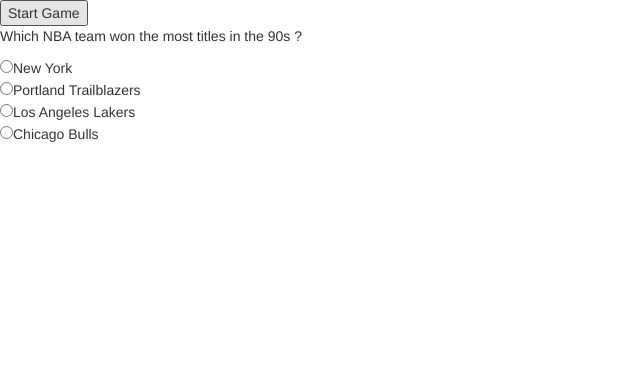
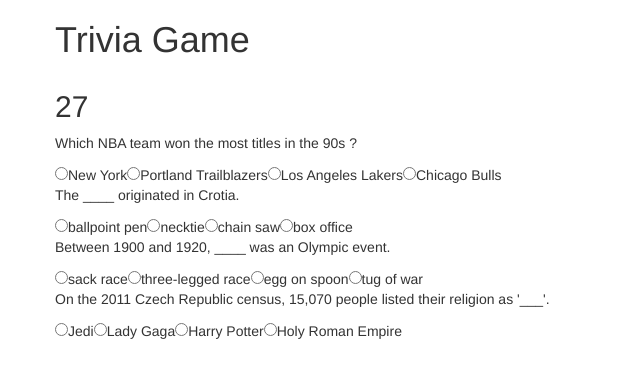
Before and after one commit to Cants820/TriviaGame, a plain HTML site: page index.html in a window 1280 px wide. Both pictures are taken after a click on the button "Start Game". Shown: the whole page, without its empty margins (0-640 px from the left). Drawn offline with nearby package versions, Linux system fonts and the light colour scheme.

Commit message:
radio buttons not working

```diff
--- a/assets/javascript/app.js
+++ b/assets/javascript/app.js
@@ -44,7 +44,7 @@
 var questionAnswer = {
             allQuestions: {
                question1:[["Which NBA team won the most titles in the 90s ?"],["New York","Portland Trailblazers","Los Angeles Lakers","Chicago Bulls"], ["Chicago Bulls"]],
-               question2:[["The ____ originated in Crotia.","ballpoint pen"], ["necktie","chain saw", "box office"], ["necktie"]],
+               question2:[["The ____ originated in Crotia."],["ballpoint pen","necktie","chain saw", "box office"], ["necktie"]],
                question3:[["Between 1900 and 1920, ____ was an Olympic event."], ["sack race", "three-legged race", "egg on spoon", "tug of war"] ,["tug of war"]],
                question4:[["On the 2011 Czech Republic census, 15,070 people listed their religion as '___'."],["Jedi", "Lady Gaga", "Harry Potter", "Holy Roman Empire"],["Jedi"]]
             }
@@ -57,11 +57,20 @@
   for (var i = 0; i < questionKeys.length; i++){
     //questions pulls out all the first index inside obj.
     var question = questionAnswer[questionKeys[i]][0];
-    console.log("question list " + question);
+    //console.log("question list " + question);
     var solutionChoices = questionAnswer[questionKeys[i]][1];
+    //console.log(solutionChoices);
+
+    // var htmlQuestion = $('<p>');
+    // htmlQuestion.attr("id", question);
+    // // htmlQuestion.text(question);
+    // htmlQuestion.append(question);
     var html = "<div id= question" + i + "/>";
-     html += "<p>" + question + "</p>";
-     console.log(question);
+    html += "<p>" + question + "</p>";
+
+
+
+    console.log(question);
      //console.log(html);
     //console.log("questions " + html);
 
@@ -73,23 +82,51 @@
     // //create your radio butons with each value/possible as
     // //console.log("solutionChoices " + solutionChoices);
     // }
-    for (var i = 0; i < solutionChoices.length ; i++) {
-      html += "<div id= choices"+i +"/>"
-      html += "<input type=radio value=" + solutionChoices[i] + ">" + solutionChoices[i] + " </input>";
-      console.log("multiple choices" + solutionChoices);
+    for (var j = 0; j < solutionChoices.length ; j++) {
+      //html += "<div id= choices"+j +"/>"
+
+      //'id=' + solutionChoices[j];
+
+      html += "<input type=radio" + " value='"+ solutionChoices[j]  + "' data-choices='"  + solutionChoices[j]  + "'name='group";
+      html += i + "'/>"
+      html += solutionChoices[j];
+
+
+
+
+    //console.log("multiple choices" + solutionChoices);
+    //when radio button is clicked
+    $("#questions").on("click", function() {
+    //capturing right button clicks
+    // var userAnswer = $(this).attr("value",i);
+
+
+    userAnswer = $('data-choices').val();
+
+    console.log("this is row being selected" + userAnswer);
+
+  });
+
+
+
     }
 
 
+
+
+  //sends string to renderQuestion
+  renderQuestion(html);
+
   }
-    //sends string to renderQuestion
-    renderQuestion(html);
+
 }   //nested for loop on var questions, array of 5
     //for each one create <input type="radio" value="question[i]"
 
-function renderQuestion(htmlQuestion) {
+function renderQuestion(html) {
   //grab a hold of the questions div and append the new htmlQuestion
   //$("#questions").append(htmlQuestion);
-   $("#questions").append(htmlQuestion);
+   $("#questions").append(html);
+
 }
 
 
@@ -98,18 +135,18 @@
 $("#start-game").on("click",function(){
 
 //once start game has been pressed timer decrements
-//run();
+$("#start-game").hide();
+
 generateQuestions(questionAnswer.allQuestions);
-
-
-
+run();
 
 
 });
 
+
 // #Once Play button is clicked user has 30 secs to answer all the questions.
 function run() {
-
+  decrementTimer();
   var intervalId = setInterval(decrementTimer,1000);
   //console.log(timeRemaining);
 }
--- a/index.html
+++ b/index.html
@@ -9,29 +9,52 @@
   <!-- Added link to the jQuery Library -->
   <script src="https://cdnjs.cloudflare.com/ajax/libs/jquery/3.2.1/jquery.min.js"></script>
 
-  <!-- Added a link to Bootstrap-->
-  <link rel="stylesheet" href="https://maxcdn.bootstrapcdn.com/bootstrap/3.3.6/css/bootstrap.min.css" integrity="sha384-1q8mTJOASx8j1Au+a5WDVnPi2lkFfwwEAa8hDDdjZlpLegxhjVME1fgjWPGmkzs7" crossorigin="anonymous">
+  <!-- Latest compiled and minified CSS -->
+  <link rel="stylesheet" href="https://maxcdn.bootstrapcdn.com/bootstrap/3.3.7/css/bootstrap.min.css" integrity="sha384-BVYiiSIFeK1dGmJRAkycuHAHRg32OmUcww7on3RYdg4Va+PmSTsz/K68vbdEjh4u" crossorigin="anonymous">
 
+  <!-- Optional theme -->
+  <link rel="stylesheet" href="https://maxcdn.bootstrapcdn.com/bootstrap/3.3.7/css/bootstrap-theme.min.css" integrity="sha384-rHyoN1iRsVXV4nD0JutlnGaslCJuC7uwjduW9SVrLvRYooPp2bWYgmgJQIXwl/Sp" crossorigin="anonymous">
 
 
 </head>
 
 <body>
 
-  <button id="start-game">Start Game</button>
+<div class="container">
+
+  <div class="row">
+
+    <h1>Trivia Game</h1>
+
+  </div>
+
+  <div class="row">
+
+    <button id="start-game">Start Game</button>
+
+  </div>
+
+  <div class="row">
+
+  <div id="time-remaining"></div>
+
+  </div>
+
+  <div class="row">
+
+  <form>
+  <div id="questions"></div>
+  <div id="done-button"></div>
+
+  </form>
 
 
-  <div id="time-remaining"></div>
-  <div id="questions">
-  <div id="choices">
 
   </div>
 
 
-
-
-   </div>
-
+<!-- End Container  -->
+</div>
 
 
 
```
